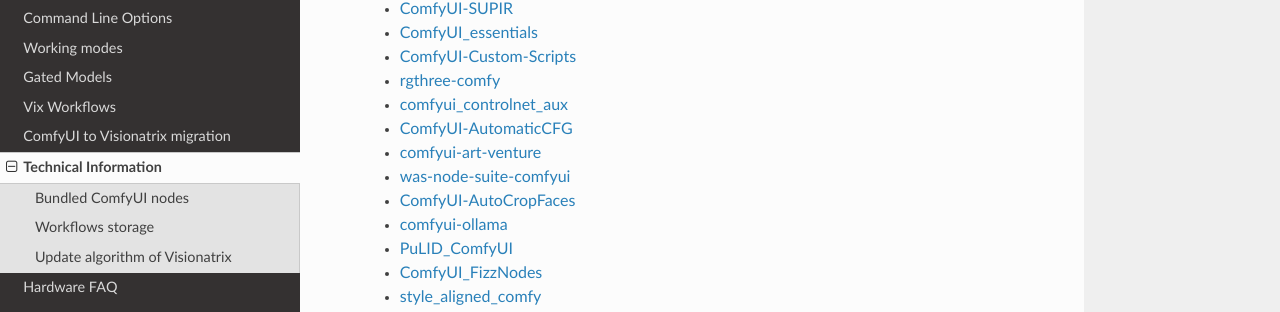
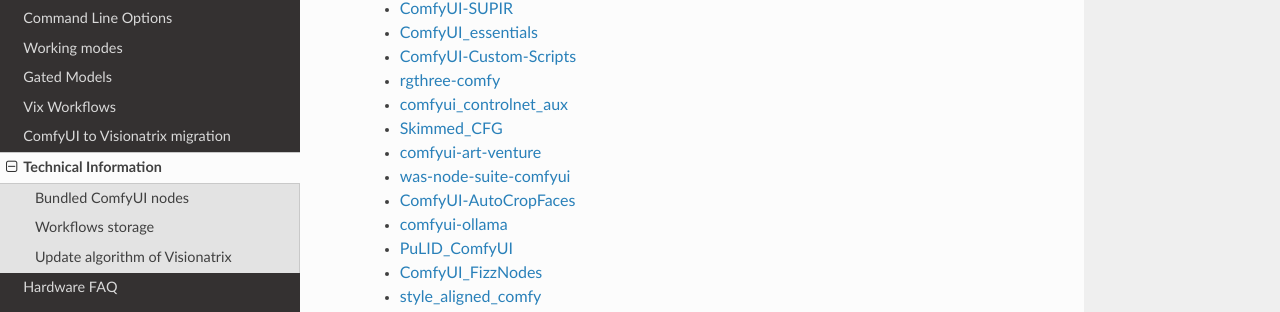
Before and after one commit to Visionatrix/VixFlowsDocs, a Sphinx documentation site: the page built from docs/TechnicalInformation.rst, in a window 1280 px wide and 900 px high. Shown: the part 411-723 px from the top of the window. Built offline with Sphinx 7.4.7 and the Read the Docs theme 2.0.0, drawn with Linux system fonts in a browser that asks for light colours; the version number could not be read and is left out.

Commit message:
moved nodes from `ComfyUI-AutomaticCFG` to `Skimmed_CFG`
Signed-off-by: Alexander Piskun <bigcat88@icloud.com>

```diff
--- a/docs/TechnicalInformation.rst
+++ b/docs/TechnicalInformation.rst
@@ -17,7 +17,7 @@
  * `ComfyUI-Custom-Scripts <https://github.com/Visionatrix/ComfyUI-Custom-Scripts>`_
  * `rgthree-comfy <https://github.com/Visionatrix/rgthree-comfy>`_
  * `comfyui_controlnet_aux <https://github.com/Visionatrix/comfyui_controlnet_aux>`_
- * `ComfyUI-AutomaticCFG <https://github.com/Visionatrix/ComfyUI-AutomaticCFG>`_
+ * `Skimmed_CFG <https://github.com/Visionatrix/Skimmed_CFG>`_
  * `comfyui-art-venture <https://github.com/Visionatrix/comfyui-art-venture>`_
  * `was-node-suite-comfyui <https://github.com/Visionatrix/was-node-suite-comfyui>`_
  * `ComfyUI-AutoCropFaces <https://github.com/Visionatrix/ComfyUI-AutoCropFaces>`_
```
Also changed, not shown: 3 other files.
